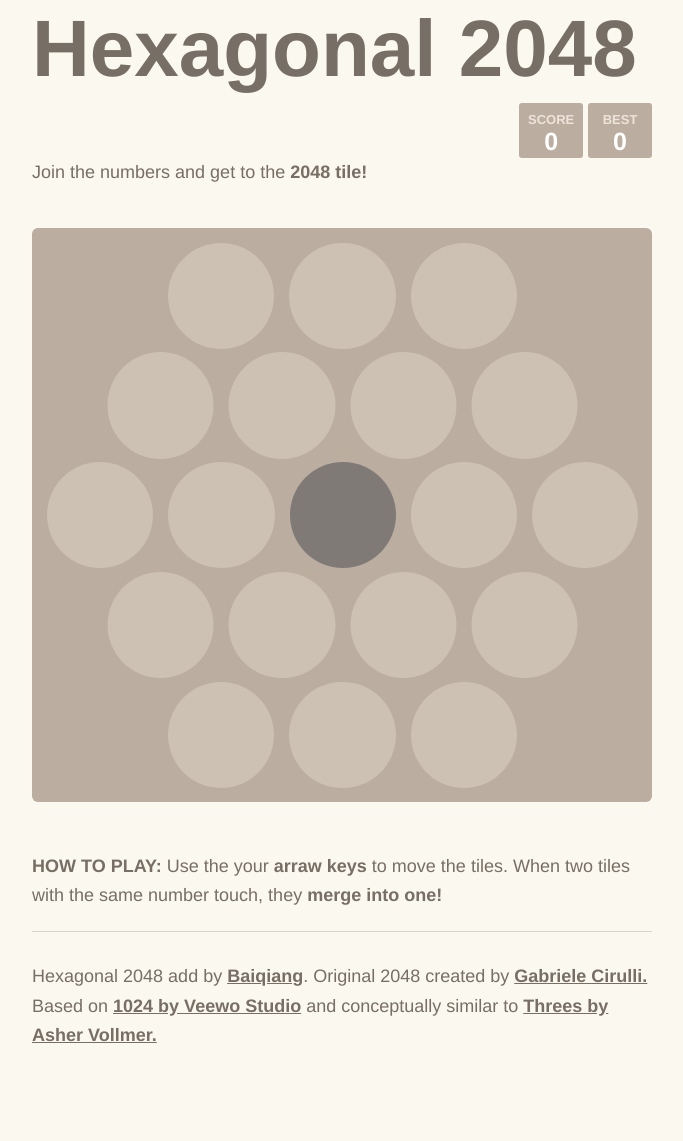
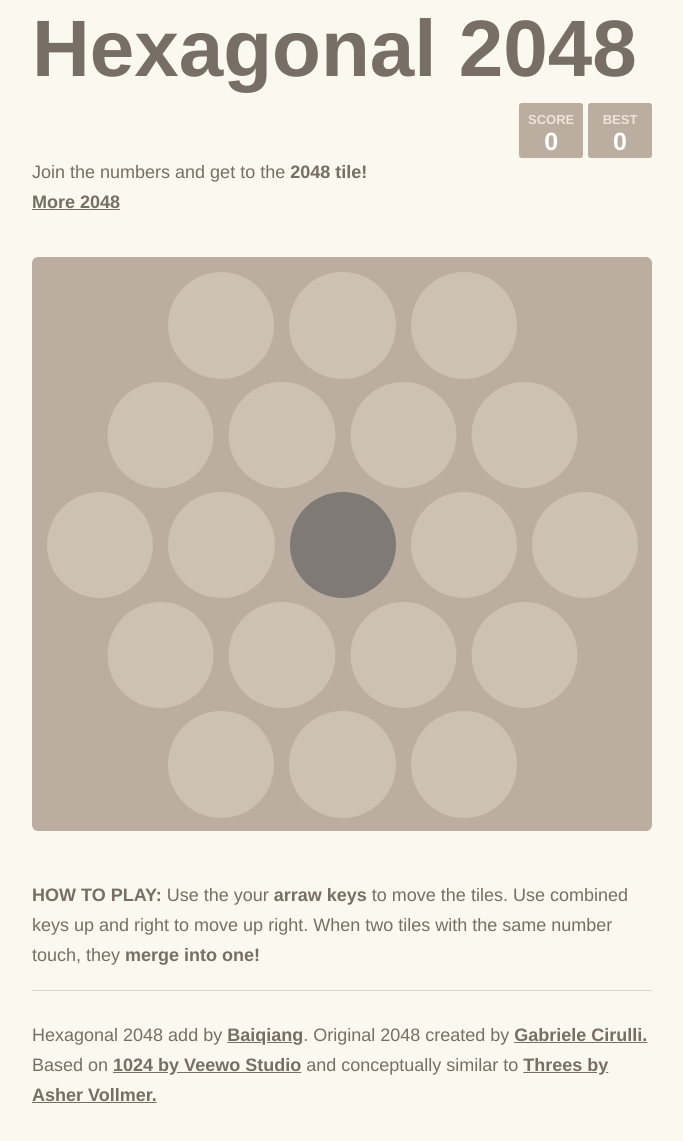
Before and after one commit to Baiqiang/2048-hexagon, a plain HTML site: page index.html in a window 1280 px wide. Shown: the part 77-1218 px from the top of the page, without its empty margins (298-981 px from the left). Drawn offline with Linux system fonts and the light colour scheme; a script that the page names is missing; a web font is replaced by a local one.

Commit message:
add more 2048 link

```diff
--- a/index.html
+++ b/index.html
@@ -23,6 +23,7 @@
       </div>
     </div>
     <p class="game-intro">Join the numbers and get to the <strong>2048 tile!</strong></p>
+    <p class="game-intro"><a href="http://baiqiang.github.io/2048/">More 2048</a></p>
 
     <div class="game-container">
       <div class="game-message">
@@ -71,7 +72,7 @@
     </div>
 
     <p class="game-explanation">
-      <strong class="important">How to play:</strong> Use the your <strong>arraw keys</strong> to move the tiles. When two tiles with the same number touch, they <strong>merge into one!</strong>
+      <strong class="important">How to play:</strong> Use the your <strong>arraw keys</strong> to move the tiles. Use combined keys up and right to move up right. When two tiles with the same number touch, they <strong>merge into one!</strong>
     </p>
     <hr>
     <p>
```
